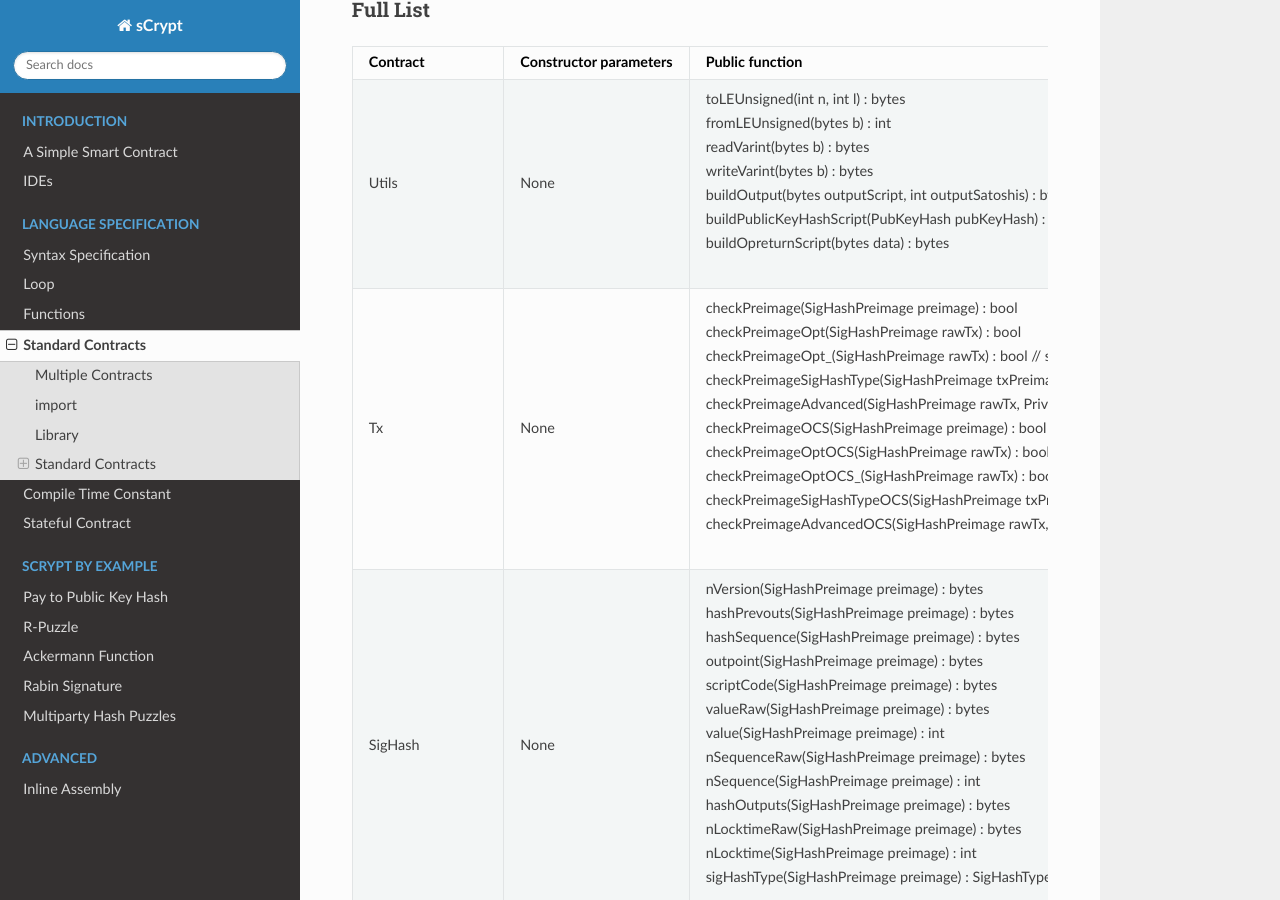
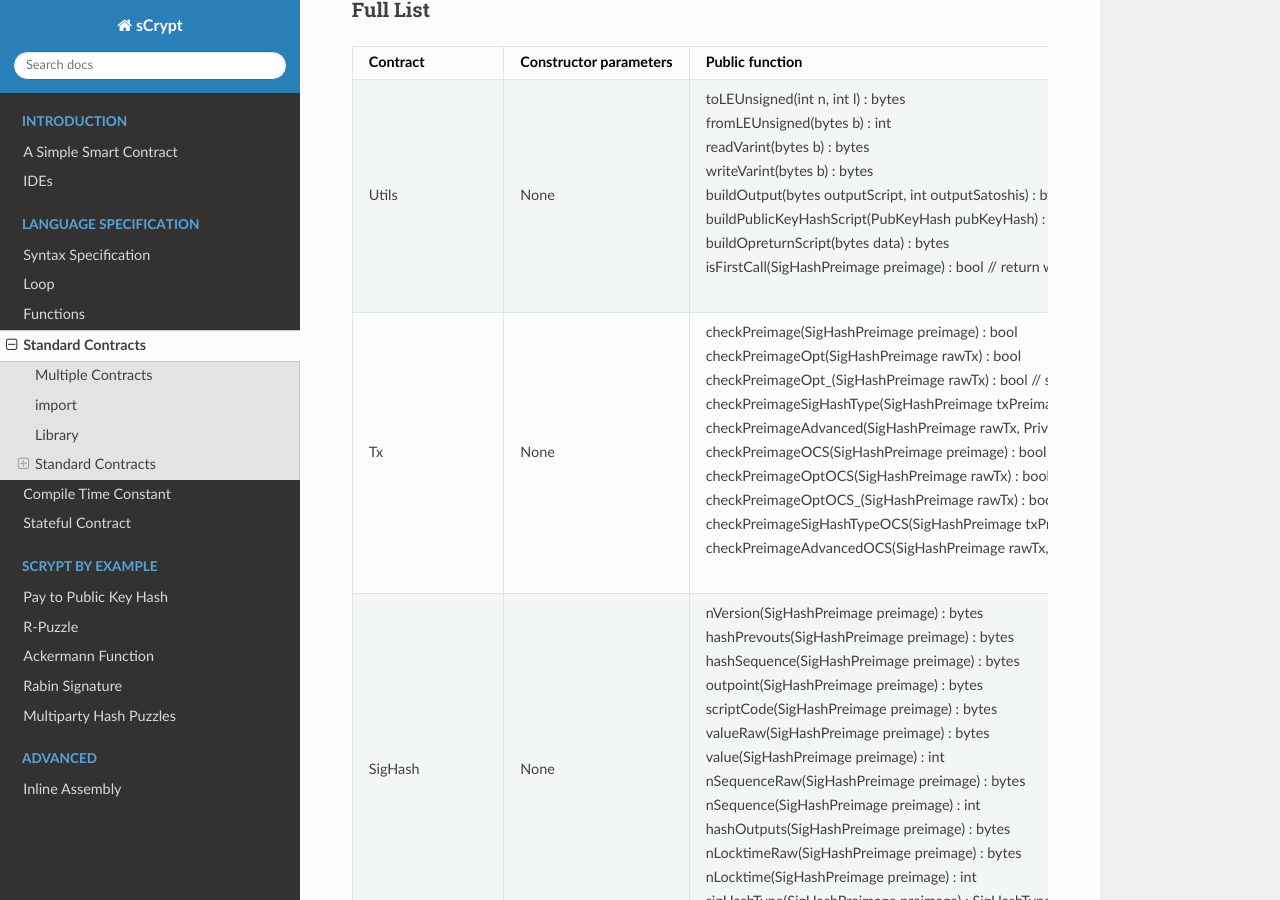
Before and after one commit to sCrypt-Inc/specification, a Sphinx documentation site: the page built from docs/contracts.rst, in a window 1280 px wide and 900 px high, scrolled down 5126 px. Built offline with Sphinx 7.4.7 and the Read the Docs theme 2.0.0, drawn with Linux system fonts in a browser that asks for light colours.

Commit message:
add isFirstCall

```diff
--- a/docs/contracts.rst
+++ b/docs/contracts.rst
@@ -404,6 +404,7 @@ Full List
         | buildOutput(bytes outputScript, int outputSatoshis) : bytes
         | buildPublicKeyHashScript(PubKeyHash pubKeyHash) : bytes
         | buildOpreturnScript(bytes data) : bytes
+        | isFirstCall(SigHashPreimage preimage) : bool // return whether is the first call of series public function calls in stateful contract
 
     * - Tx
       - None
```
